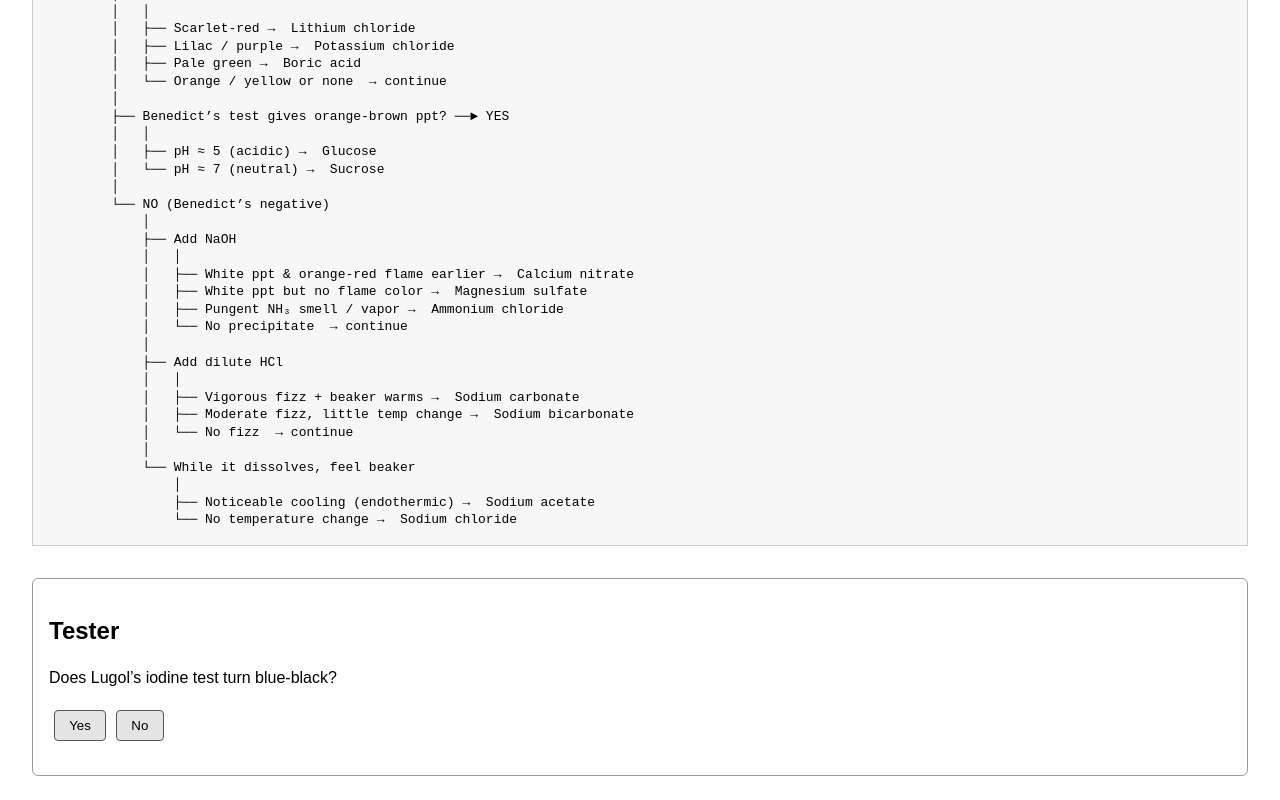
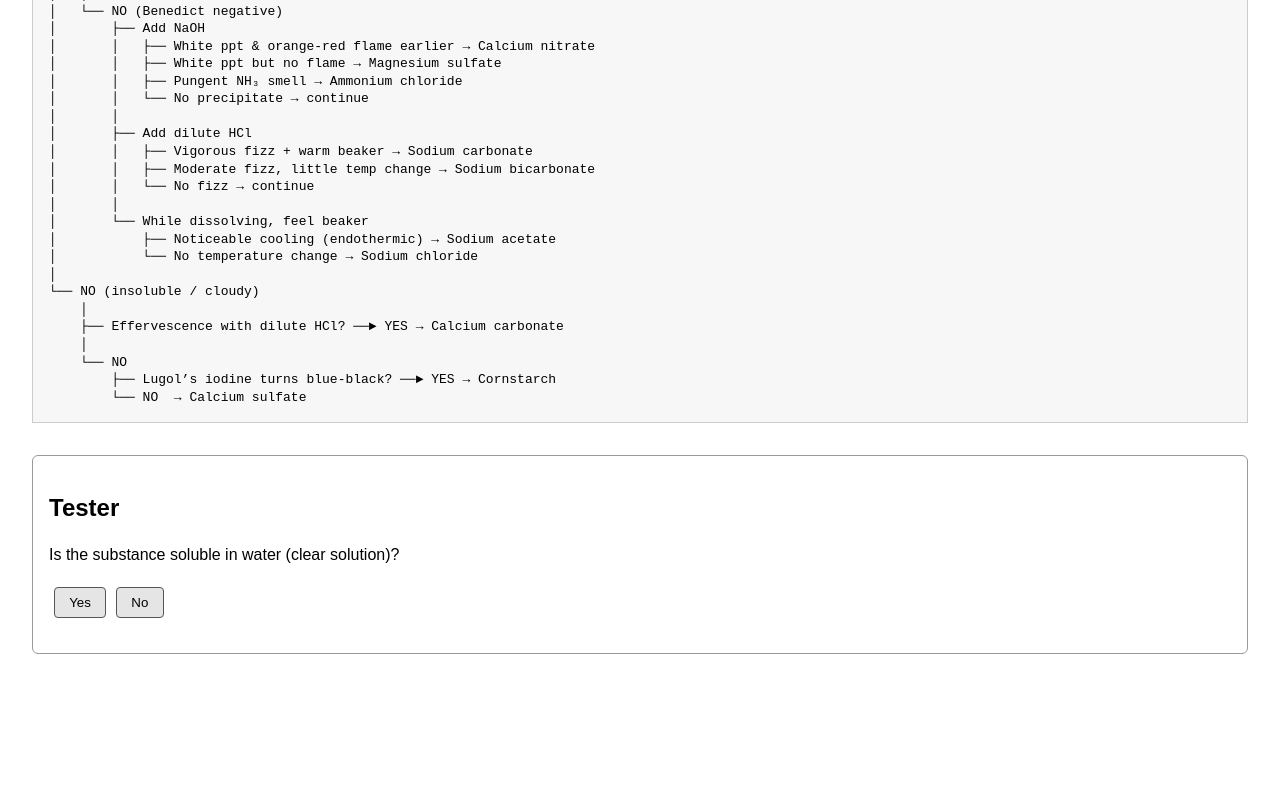
Before and after one commit to vedantsaran/chemflowchart, a plain HTML site: page index.html in a window 1280 px wide. Shown: the part 401-1201 px from the top of the page. After the commit the page ends 1079 px from the top, so only its background shows below. Drawn offline with Linux system fonts and the light colour scheme.

Commit message:
Update index.html

```diff
--- a/index.html
+++ b/index.html
@@ -2,13 +2,14 @@
 <html lang="en">
 <head>
 <meta charset="UTF-8">
-<title>Chemistry Substance-Identifier</title>
+<title>Vedant Chemistry Substance Identifier</title>
 <style>
  body{font-family:Arial,Helvetica,sans-serif;margin:1.5rem 2rem;line-height:1.35}
  pre{background:#f7f7f7;border:1px solid #ccc;padding:1rem;overflow-x:auto}
  .card{border:1px solid #999;border-radius:6px;padding:1rem;margin-top:2rem}
-    .btn{display:inline-block;margin:0.3rem 0.3rem 0;padding:0.45rem 0.9rem;
-         border:1px solid #555;border-radius:4px;background:#e5e5e5;cursor:pointer}
+ .btn{display:inline-block;margin:0.3rem 0.3rem 0;
+      padding:0.45rem 0.9rem;border:1px solid #555;border-radius:4px;
+      background:#e5e5e5;cursor:pointer}
  .btn:hover{background:#d5d5d5}
  #result{font-weight:bold;font-size:1.15rem;margin-top:1rem;color:#046604}
 </style>
@@ -21,48 +22,41 @@
 <pre>
 START
 │
-├── Lugol’s iodine turns blue-black? ──► YES →  Cornstarch
+├── Soluble in water (clear solution)? ──► YES
+│   │
+│   ├── Flame-test colour
+│   │   ├── Scarlet-red →  Lithium chloride
+│   │   ├── Lilac / purple →  Potassium chloride
+│   │   ├── Pale green →  Boric acid
+│   │   └── Orange / yellow or none  → continue
+│   │
+│   ├── Benedict’s test gives orange ppt? ──► YES
+│   │   ├── pH ≈ 5 →  Glucose
+│   │   └── pH ≈ 7 →  Sucrose
+│   │
+│   └── NO (Benedict negative)
+│       ├── Add NaOH
+│       │   ├── White ppt & orange-red flame earlier → Calcium nitrate
+│       │   ├── White ppt but no flame → Magnesium sulfate
+│       │   ├── Pungent NH₃ smell → Ammonium chloride
+│       │   └── No precipitate → continue
+│       │
+│       ├── Add dilute HCl
+│       │   ├── Vigorous fizz + warm beaker → Sodium carbonate
+│       │   ├── Moderate fizz, little temp change → Sodium bicarbonate
+│       │   └── No fizz → continue
+│       │
+│       └── While dissolving, feel beaker
+│           ├── Noticeable cooling (endothermic) → Sodium acetate
+│           └── No temperature change → Sodium chloride
+│
+└── NO (insoluble / cloudy)
+    │
+    ├── Effervescence with dilute HCl? ──► YES → Calcium carbonate
     │
     └── NO
-    │
-    ├── Insoluble (cloudy water or settles)? ──► YES
-    │   │
-    │   ├── Effervesces with dilute HCl? ──► YES →  Calcium carbonate
-    │   └── NO  →  Calcium sulfate
-    │
-    └── Soluble
-        │
-        ├── Flame-test color
-        │   │
-        │   ├── Scarlet-red →  Lithium chloride
-        │   ├── Lilac / purple →  Potassium chloride
-        │   ├── Pale green →  Boric acid
-        │   └── Orange / yellow or none  → continue
-        │
-        ├── Benedict’s test gives orange-brown ppt? ──► YES
-        │   │
-        │   ├── pH ≈ 5 (acidic) →  Glucose
-        │   └── pH ≈ 7 (neutral) →  Sucrose
-        │
-        └── NO (Benedict’s negative)
-            │
-            ├── Add NaOH
-            │   │
-            │   ├── White ppt & orange-red flame earlier →  Calcium nitrate
-            │   ├── White ppt but no flame color →  Magnesium sulfate
-            │   ├── Pungent NH₃ smell / vapor →  Ammonium chloride
-            │   └── No precipitate  → continue
-            │
-            ├── Add dilute HCl
-            │   │
-            │   ├── Vigorous fizz + beaker warms →  Sodium carbonate
-            │   ├── Moderate fizz, little temp change →  Sodium bicarbonate
-            │   └── No fizz  → continue
-            │
-            └── While it dissolves, feel beaker
-                │
-                ├── Noticeable cooling (endothermic) →  Sodium acetate
-                └── No temperature change →  Sodium chloride
+        ├── Lugol’s iodine turns blue-black? ──► YES → Cornstarch
+        └── NO  → Calcium sulfate
 </pre>
 
 <div class="card">
@@ -73,113 +67,91 @@ START
 </div>
 
 <script>
-// -------- Decision tree --------------------------------------------------
-var tree = {
-  q: "Does Lugol’s iodine test turn blue-black?",
-  o: [
-    { l: "Yes", r: "Cornstarch" },
-    { l: "No", n: {
-        q: "Is the substance insoluble in water (cloudy or settles)?",
-        o: [
-          { l: "Yes", n: {
-              q: "Does it effervesce when dilute HCl is added?",
-              o: [
-                { l: "Yes", r: "Calcium carbonate" },
-                { l: "No",  r: "Calcium sulfate" }
-              ]
-          }},
-          { l: "No", n: {
-              q: "What flame-test color do you observe?",
-              o: [
-                { l: "Scarlet-red", r: "Lithium chloride" },
-                { l: "Lilac / purple", r: "Potassium chloride" },
-                { l: "Pale green",    r: "Boric acid" },
-                { l: "Orange / yellow or none", n: {
-                    q: "Does Benedict’s test give an orange-brown precipitate?",
-                    o: [
-                      { l: "Yes", n: {
-                          q: "What is the approximate solution pH?",
-                          o: [
-                            { l: "Acidic (~5)",  r: "Glucose" },
-                            { l: "Neutral (~7)", r: "Sucrose" }
-                          ]
-                      }},
-                      { l: "No", n: {
-                          q: "After adding NaOH, what happens?",
-                          o: [
-                            { l: "White ppt & orange-red flame earlier", r: "Calcium nitrate" },
-                            { l: "White ppt but no flame color",         r: "Magnesium sulfate" },
-                            { l: "Pungent ammonia smell / vapor",        r: "Ammonium chloride" },
-                            { l: "No precipitate", n: {
-                                q: "After adding dilute HCl, what happens?",
-                                o: [
-                                  { l: "Vigorous fizz + beaker warms",        r: "Sodium carbonate" },
-                                  { l: "Moderate fizz, little temperature change", r: "Sodium bicarbonate" },
-                                  { l: "No fizz", n: {
-                                      q: "When the solid dissolves, do you feel noticeable cooling?",
-                                      o: [
-                                        { l: "Yes", r: "Sodium acetate" },
-                                        { l: "No",  r: "Sodium chloride" }
-                                      ]
-                                  }}
-                                ]
-                            }}
-                          ]
-                      }}
-                    ]
-                }}
-              ]
-          }}
-        ]
-    }}
+// -------------------- decision tree data ------------------------------
+const tree = {
+ q:"Is the substance soluble in water (clear solution)?",
+ o:[
+  {l:"Yes", n:{
+    q:"What flame-test colour do you observe?",
+    o:[
+      {l:"Scarlet-red", r:"Lithium chloride"},
+      {l:"Lilac / purple", r:"Potassium chloride"},
+      {l:"Pale green", r:"Boric acid"},
+      {l:"Orange / yellow or none", n:{
+        q:"Does Benedict’s test give an orange-brown precipitate?",
+        o:[
+          {l:"Yes", n:{
+             q:"What is the approximate solution pH?",
+             o:[
+               {l:"Acidic (~5)", r:"Glucose"},
+               {l:"Neutral (~7)", r:"Sucrose"}
+             ]}},
+          {l:"No", n:{
+             q:"After adding NaOH, what happens?",
+             o:[
+               {l:"White ppt & orange-red flame earlier", r:"Calcium nitrate"},
+               {l:"White ppt but no flame colour", r:"Magnesium sulfate"},
+               {l:"Pungent ammonia smell / vapour", r:"Ammonium chloride"},
+               {l:"No precipitate", n:{
+                  q:"After adding dilute HCl, what happens?",
+                  o:[
+                    {l:"Vigorous fizz + warm beaker", r:"Sodium carbonate"},
+                    {l:"Moderate fizz, little temperature change", r:"Sodium bicarbonate"},
+                    {l:"No fizz", n:{
+                       q:"When the solid dissolves, do you feel noticeable cooling?",
+                       o:[
+                         {l:"Yes", r:"Sodium acetate"},
+                         {l:"No", r:"Sodium chloride"}
+                       ]}}
+                  ]}}
+             ]}}
+        ]}}
+    ]}},
+  {l:"No", n:{
+    q:"Does it effervesce when dilute HCl is added?",
+    o:[
+      {l:"Yes", r:"Calcium carbonate"},
+      {l:"No", n:{
+         q:"Does Lugol’s iodine test turn blue-black?",
+         o:[
+           {l:"Yes", r:"Cornstarch"},
+           {l:"No",  r:"Calcium sulfate"}
+         ]}}
+    ]}}
  ]
 };
-// ------------------------------------------------------------------------
+// -------------------- rendering logic ----------------------------------
+const promptEl = document.getElementById("prompt"),
+      buttonsEl = document.getElementById("buttons"),
+      resultEl  = document.getElementById("result");
+let node = tree;
 
-var promptEl = document.getElementById("prompt");
-var buttonsEl = document.getElementById("buttons");
-var resultEl  = document.getElementById("result");
-
-var node = tree;                // current position in the tree
-
-function showNode() {
+function show(){
   promptEl.textContent = node.q || "";
   buttonsEl.innerHTML = "";
-  var opts = node.o || [];
-  for (var i = 0; i < opts.length; i++) {
-    (function(opt){
-      var b = document.createElement("button");
-      b.className = "btn";
-      b.textContent = opt.l;
-      b.onclick = function(){ choose(opt); };
+  (node.o||[]).forEach(opt=>{
+    const b=document.createElement("button");
+    b.className="btn"; b.textContent=opt.l;
+    b.onclick=()=>choose(opt);
     buttonsEl.appendChild(b);
-    })(opts[i]);
-  }
+  });
 }
 
-function choose(opt) {
-  if (opt.r) {                // reached a result leaf
+function choose(opt){
+  if(opt.r){
     promptEl.textContent = "Identified substance:";
     buttonsEl.innerHTML = "";
     resultEl.textContent = opt.r;
-
-    var restart = document.createElement("button");
-    restart.className = "btn";
-    restart.textContent = "Start Over";
-    restart.onclick = function(){
-      node = tree;
-      resultEl.textContent = "";
-      showNode();
-    };
-    buttonsEl.appendChild(restart);
-
-  } else if (opt.n) {         // go to next question
+    const again=document.createElement("button");
+    again.className="btn"; again.textContent="Start Over";
+    again.onclick=()=>{node=tree;resultEl.textContent="";show();};
+    buttonsEl.appendChild(again);
+  }else if(opt.n){
     node = opt.n;
-    showNode();
+    show();
   }
 }
-
-showNode();                    // initialise when the page loads
+show();        // initialise tester
 </script>
 
 </body>
```
Lines whose indentation alone changed are shown as unchanged.
